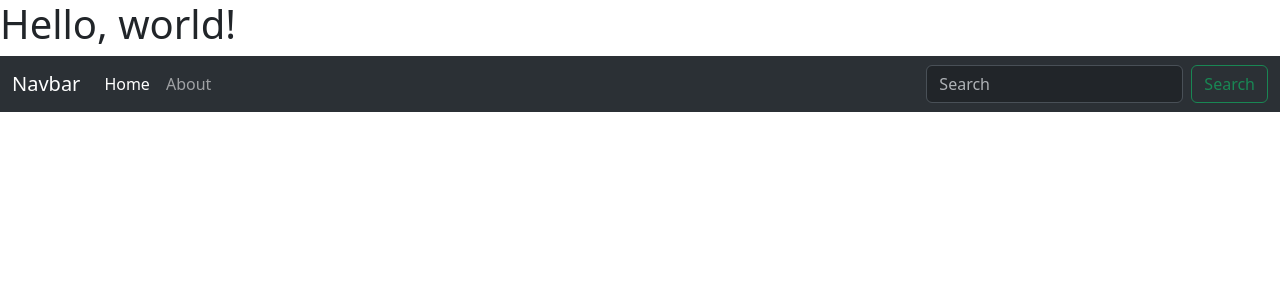
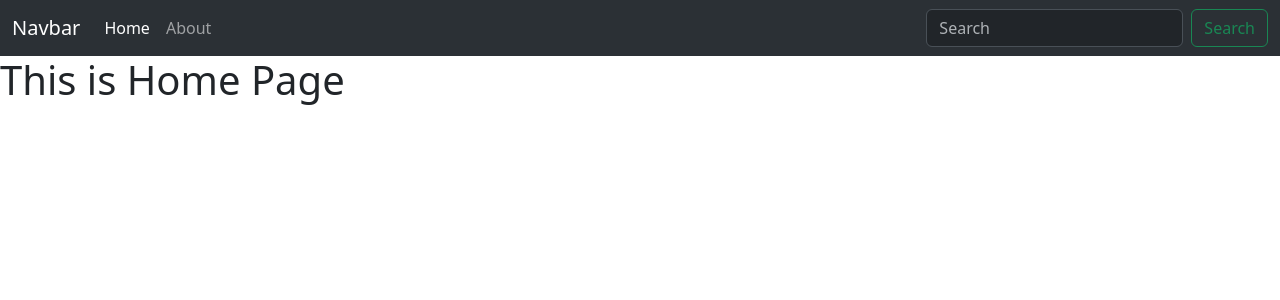
Before and after one commit to AbdullahAlTowsif/fourth-django-url-tags-template-inheritance, a Django app: page /first_app/ in a window 1280 px wide. Shown: the top 300 px of the page. Run offline with Django 5.2, Linux system fonts and the light colour scheme.

Commit message:
template inheritance added

```diff
--- /dev/null
+++ b/first_app/templates/first_app/home.html
@@ -0,0 +1,3 @@
+{% extends "base.html" %}
+{% block title %}HomePage{% endblock  %}
+{% block content %} {{ block.super }} Home Page{% endblock  %}
--- a/first_app/views.py
+++ b/first_app/views.py
@@ -3,7 +3,7 @@ from django.http import HttpResponse
 
 # Create your views here.
 def home(request):
-    return render(request, './first_app/index.html', {"name": "I am Towsif", "marks": 89, "courses": [
+    return render(request, './first_app/home.html', {"name": "I am Towsif", "marks": 89, "courses": [
         {
             'id': 1,
             'course': 'C',
--- a/first_app/templates/first_app/index.html
+++ b/templates/base.html
@@ -3,11 +3,10 @@
   <head>
     <meta charset="utf-8">
     <meta name="viewport" content="width=device-width, initial-scale=1">
-    <title>Bootstrap demo</title>
+    <title>{% block title %}{% endblock %}</title>
     <link href="https://cdn.jsdelivr.net/npm/bootstrap@5.3.3/dist/css/bootstrap.min.css" rel="stylesheet" integrity="sha384-QWTKZyjpPEjISv5WaRU9OFeRpok6YctnYmDr5pNlyT2bRjXh0JMhjY6hW+ALEwIH" crossorigin="anonymous">
   </head>
   <body>
-    <h1>Hello, world!</h1>
     <nav class="navbar navbar-expand-lg bg-body-tertiary bg-dark" data-bs-theme="dark">
         <div class="container-fluid">
           <a class="navbar-brand" href="#">Navbar</a>
@@ -31,6 +30,7 @@
           </div>
         </div>
       </nav>
+      <h1>{% block content %}This is {% endblock %}</h1>
     <script src="https://cdn.jsdelivr.net/npm/bootstrap@5.3.3/dist/js/bootstrap.bundle.min.js" integrity="sha384-YvpcrYf0tY3lHB60NNkmXc5s9fDVZLESaAA55NDzOxhy9GkcIdslK1eN7N6jIeHz" crossorigin="anonymous"></script>
   </body>
 </html>
```
Also changed, not shown: first_app/templates/first_app/about.html (+3 -11 lines).
